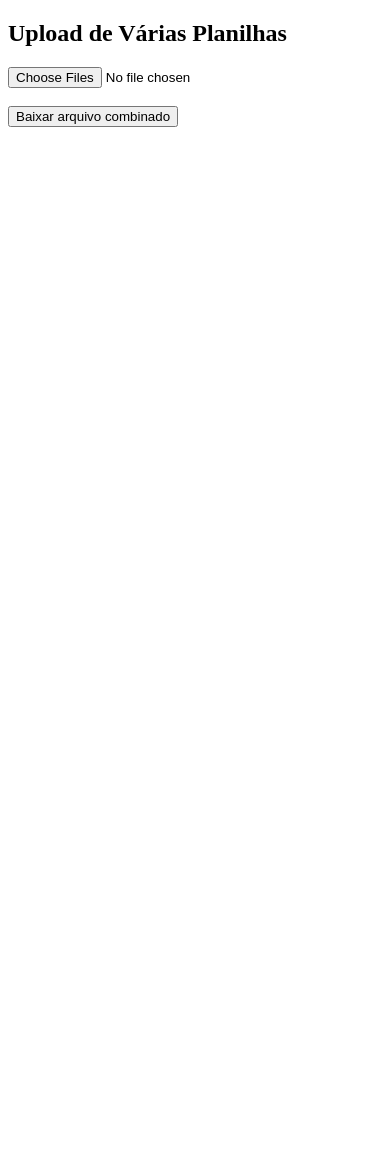
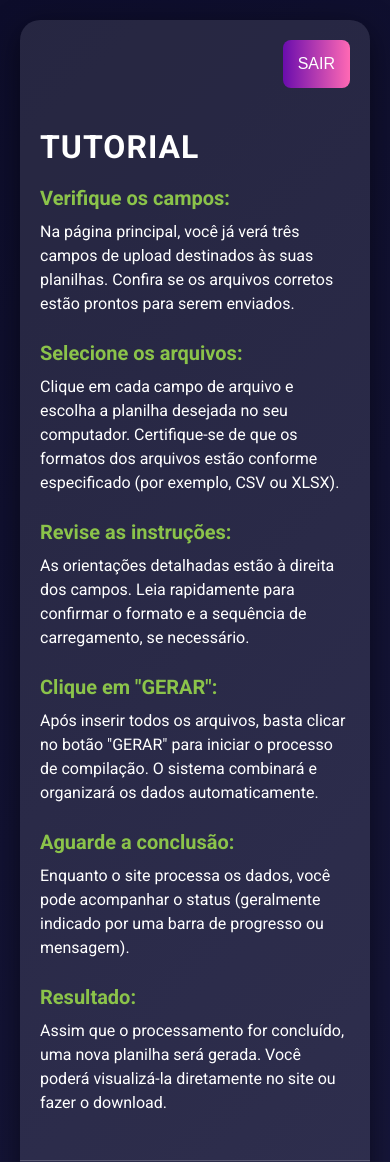
Before and after one commit to Mafra06082/DataFrame, a Django app: page /planilha/ in a window 390 px wide. Shown: the top 1162 px of the page. Before the commit the page ends 127 px from the top, so only its background shows below. Run offline with Django 5.2, Linux system fonts and the light colour scheme.

Commit message:
Adicionei a função de login o front

```diff
--- a/DataFrame/settings.py
+++ b/DataFrame/settings.py
@@ -49,6 +49,7 @@ MIDDLEWARE = [
     'django.contrib.auth.middleware.AuthenticationMiddleware',
     'django.contrib.messages.middleware.MessageMiddleware',
     'django.middleware.clickjacking.XFrameOptionsMiddleware',
+
 ]
 
 ROOT_URLCONF = 'DataFrame.urls'
@@ -106,7 +107,7 @@ AUTH_PASSWORD_VALIDATORS = [
 
 LANGUAGE_CODE = 'pt-br'
 
-TIME_ZONE = 'GMT-3'
+TIME_ZONE = 'America/Sao_Paulo'
 
 USE_I18N = True
 
--- a/cliente/views.py
+++ b/cliente/views.py
@@ -4,10 +4,12 @@ def login_view(request):
     if request.method == "POST":
         usuario = request.POST.get('usuario')
         senha = request.POST.get('senha')
-        # aqui você pode colocar validação simples só para testar
+
+        # validação
+
         if usuario == "admin" and senha == "123":
             return redirect('/planilha/')
-        elif usuario == "" and senha == "":
+        elif usuario == "otavio" and senha == "981104425":
             return redirect('/planilha/')
         else:
             return render(request, 'login.html', {'erro': 'Credenciais inválidas'})
--- /dev/null
+++ b/planilha/templates/index.html
@@ -0,0 +1,266 @@
+<html lang="pt-BR"><head>
+  <meta charset="UTF-8">
+  <meta name="viewport" content="width=device-width, initial-scale=1.0">
+  <title>Upload de Planilhas</title>
+  <link rel="stylesheet" href="style.css">
+  <script>
+    // Função que valida se foi selecionado ao menos um arquivo e exibe a mensagem integrada
+    function gerarArquivos() {
+  const fileUpload = document.getElementById("fileUpload");
+  const resultMessage = document.getElementById("result-message");
+
+  // Verifica se foram selecionados pelo menos três arquivos
+  if (!fileUpload.files.length || fileUpload.files.length < 3) {
+    resultMessage.className = "result-message error";
+    resultMessage.innerText = "Erro: Selecione ao menos 3 arquivos!";
+    resultMessage.style.display = "block";
+    return;
+  }
+
+  resultMessage.className = "result-message success";
+  resultMessage.innerText = "Arquivos processados com sucesso!";
+  resultMessage.style.display = "block";
+}
+
+
+    // Tenta fechar a janela (alguns navegadores podem bloquear)
+    function sairPagina() {
+      if (confirm("Tem certeza que deseja sair?")) {
+        window.close();
+      }
+    }
+  </script><style type="text/css" id="operaUserStyle"></style>
+  <style>
+    /* Importa fonte Roboto para um visual moderno */
+    @import url('https://fonts.googleapis.com/css2?family=Roboto:wght@400;500;700&display=swap');
+
+    /* Reset básico */
+    * {
+      margin: 0;
+      padding: 0;
+      box-sizing: border-box;
+    }
+
+    body {
+      font-family: 'Roboto', sans-serif;
+      background: linear-gradient(135deg, #0D0D2B, #1A1A40);
+      display: flex;
+      justify-content: center;
+      align-items: center;
+      min-height: 100vh;
+      color: #fff;
+    }
+
+    .container {
+      background: rgba(255, 255, 255, 0.1);
+      border-radius: 20px;
+      box-shadow: 0 8px 30px rgba(0, 0, 0, 0.5);
+      max-width: 1200px;
+      width: 90%;
+      margin: 20px;
+      overflow: hidden;
+    }
+
+    /* Cabeçalho com o botão SAIR */
+    .header {
+      display: flex;
+      justify-content: flex-end;
+      padding: 20px;
+    }
+    .sair-btn {
+      font-size: 1rem;
+      padding: 15px 15px;
+      border: none;
+      border-radius: 8px;
+      background: linear-gradient(90deg, #6A0DAD, #FF69B4);
+      color: #fff;
+      cursor: pointer;
+      transition: transform 0.3s ease, background 0.3s ease;
+    }
+    .sair-btn:hover {
+      transform: scale(1.05);
+      background: #FF69B4;
+    }
+
+    .content {
+      display: flex;
+      flex-direction: row;
+      min-height: 500px;
+    }
+
+    /* Coluna da esquerda: Tutorial */
+    .tutorial {
+      flex: 1;
+      padding: 40px;
+      border-right: 1px solid rgba(255,255,255,0.2);
+      text-align: left;
+    }
+    .tutorial h1 {
+      margin-bottom: 20px;
+      font-size: 2rem;
+      letter-spacing: 1px;
+      text-transform: uppercase;
+    }
+    .tutorial-step {
+      margin-bottom: 25px;
+    }
+    .tutorial-step h3 {
+      font-size: 1.25rem;
+      margin-bottom: 10px;
+      color: #8BC34A;
+    }
+    .tutorial-step p {
+      font-size: 1rem;
+      line-height: 1.5;
+    }
+
+    /* Coluna da direita: Upload com logo integrada e centralizada */
+    .upload-area {
+      flex: 1;
+      padding: 40px;
+      display: flex;
+      flex-direction: column;
+      align-items: center;
+      justify-content: center;
+    }
+    .logo {
+      text-align: center;
+      margin-bottom: 20px;
+    }
+    .logo img {
+      height: 400px;   /* Mantido o tamanho definido para a logo */
+      border-radius: 10px;
+      box-shadow: 0 4px 15px rgba(0,0,0,0.3);
+    }
+    .upload-field {
+      margin-bottom: 25px;
+      width: 100%;
+    }
+    .file-label {
+      display: block;
+      margin-bottom: 8px;
+      font-size: 1.1rem;
+    }
+    .custom-file-button {
+      display: block;
+      width: 100%;
+      padding: 10px;
+      background: linear-gradient(to right, #000000, #005eff);
+      color: #fff;
+      border: none;
+      border-radius: 5px;
+      cursor: pointer;
+      transition: background 0.3s ease;
+    }
+    .custom-file-button:hover {
+      background: #45A049;
+    }
+    .upload-field input[type="file"] {
+      display: none;
+    }
+    .generate-btn {
+      width: 100%;
+      max-width: 250px;
+      padding: 15px;
+      background: linear-gradient(to right, #4CAF50, #8BC34A);
+      border: none;
+      border-radius: 8px;
+      color: #fff;
+      font-size: 1.1rem;
+      cursor: pointer;
+      transition: background 0.3s ease;
+      margin-top: 20px;
+    }
+    .generate-btn:hover {
+      background: #45A049;
+    }
+
+    /* Mensagem de resultado */
+    .result-message {
+      font-size: 1.1rem;
+      padding: 15px;
+      border-radius: 8px;
+      margin-top: 20px;
+      width: 100%;
+      text-align: center;
+      color: #fff;
+      display: none;
+    }
+    .result-message.success {
+      background: linear-gradient(to right, #4CAF50, #8BC34A);
+    }
+    .result-message.error {
+      background: linear-gradient(to right, #FF4D4D, #FF0000);
+    }
+
+    @media (max-width: 768px) {
+      .content {
+        flex-direction: column;
+      }
+      .tutorial {
+        border-right: none;
+        border-bottom: 1px solid rgba(255,255,255,0.2);
+        padding: 20px;
+      }
+      .upload-area {
+        padding: 20px;
+      }
+    }
+  </style>
+</head>
+<body>
+  <div class="container">
+    <!-- Cabeçalho com o botão SAIR -->
+    <div class="header">
+      <button class="sair-btn" onclick="sairPagina()">SAIR</button>
+    </div>
+    <div class="content">
+      <!-- Coluna da esquerda: Tutorial -->
+      <section class="tutorial">
+        <h1>TUTORIAL</h1>
+        <div class="tutorial-step">
+          <h3>Verifique os campos:</h3>
+          <p>Na página principal, você já verá três campos de upload destinados às suas planilhas. Confira se os arquivos corretos estão prontos para serem enviados.</p>
+        </div>
+        <div class="tutorial-step">
+          <h3>Selecione os arquivos:</h3>
+          <p>Clique em cada campo de arquivo e escolha a planilha desejada no seu computador. Certifique-se de que os formatos dos arquivos estão conforme especificado (por exemplo, CSV ou XLSX).</p>
+        </div>
+        <div class="tutorial-step">
+          <h3>Revise as instruções:</h3>
+          <p>As orientações detalhadas estão à direita dos campos. Leia rapidamente para confirmar o formato e a sequência de carregamento, se necessário.</p>
+        </div>
+        <div class="tutorial-step">
+          <h3>Clique em "GERAR":</h3>
+          <p>Após inserir todos os arquivos, basta clicar no botão "GERAR" para iniciar o processo de compilação. O sistema combinará e organizará os dados automaticamente.</p>
+        </div>
+        <div class="tutorial-step">
+          <h3>Aguarde a conclusão:</h3>
+          <p>Enquanto o site processa os dados, você pode acompanhar o status (geralmente indicado por uma barra de progresso ou mensagem).</p>
+        </div>
+        <div class="tutorial-step">
+          <h3>Resultado:</h3>
+          <p>Assim que o processamento for concluído, uma nova planilha será gerada. Você poderá visualizá-la diretamente no site ou fazer o download.</p>
+        </div>
+      </section>
+     <!-- Coluna da direita: Upload com logo integrada -->
+      <section class="upload-area">
+      <div class="logo">
+      <img src="https://i.imgur.com/6XU9DnI.png" alt="DataFrame - Organizador de Planilhas">
+      </div>
+
+      <form method="POST" action="{% url 'planilha' %}" enctype="multipart/form-data" onsubmit="return validarEEnviar(this)">
+       {% csrf_token %}
+      <div class="upload-field">
+      <label for="file2" class="file-label">Arquivos:</label>
+      <label for="file2" class="custom-file-button">Selecione aqui...</label>
+      <input type="file" id="file2" name="planilhas" multiple required><br><br>
+      </div>
+      <button class="generate-btn" onclick="gerarArquivos()">GERAR</button>
+      <div id="result-message" class="result-message"></div>
+      </section>
+    </div>
+  </div>
+
+
+</body></html>
--- a/planilha/templates/principal.html
+++ /dev/null
@@ -1,18 +0,0 @@
-<!DOCTYPE html>
-<html>
-<head>
-  <meta charset="utf-8">
-  <title>Combinar Planilhas</title>
-</head>
-<body>
-  <h2>Upload de Várias Planilhas</h2>
-  <form method="POST" enctype="multipart/form-data">
-    {% csrf_token %}
-    <input type="file" name="planilhas" multiple required><br><br>
-    <button type="submit">Baixar arquivo combinado</button>
-    {% if erro %}
-    <p style="color:red">{{ erro }}</p>
-    {% endif %}
-  </form>
-</body>
-</html>
--- a/planilha/urls.py
+++ b/planilha/urls.py
@@ -2,5 +2,5 @@ from django.urls import path
 from . import views
 
 urlpatterns = [
-    path('', views.principal_view, name='principal'),
+    path('', views.principal_view, name='planilha'),
 ]
--- a/planilha/views.py
+++ b/planilha/views.py
@@ -11,20 +11,19 @@ def principal_view(request):
 
         # Se não vier mais de um, avisa no console e renderiza o template de novo
         if len(files) < 2:
-            print("[DEBUG] Menos de 2 arquivos, não irei processar.")
-            return render(request, 'principal.html', {
+            print("[DEBUG] Menos de 2 arquivos, adicione pelo menos mais um.")
+            return render(request, 'index.html', {
                 'erro': 'Por favor faça upload de pelo menos 2 planilhas.'
             })
 
         # carrega cada Excel num DataFrame
         dfs = [pd.read_excel(f, engine='openpyxl') for f in files]
 
-        # concat horizontal, removendo colunas repetidas
+        # concat horizontal
         all_cols = set()
         cleaned = []
         for df in dfs:
-            df = df.loc[:, ~df.columns.duplicated()]      # remove colunas duplicadas internas
-            df = df.loc[:, ~df.columns.isin(all_cols)]     # não repete colunas já vistas
+
             all_cols.update(df.columns)
             cleaned.append(df)
 
@@ -43,4 +42,4 @@ def principal_view(request):
         response['Content-Disposition'] = 'attachment; filename="resultado.xlsx"'
         return response
 
-    return render(request, 'principal.html')
+    return render(request, 'index.html')
```
Also changed, not shown: cliente/templates/login.html (+196 -10 lines), cliente/templates/styles.css (added, +54 -0 lines), planilha/templates/style.css (added, +168 -0 lines).
